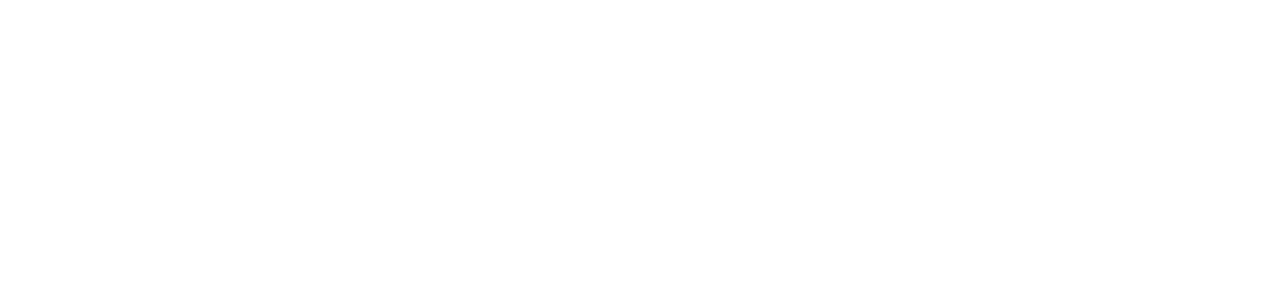
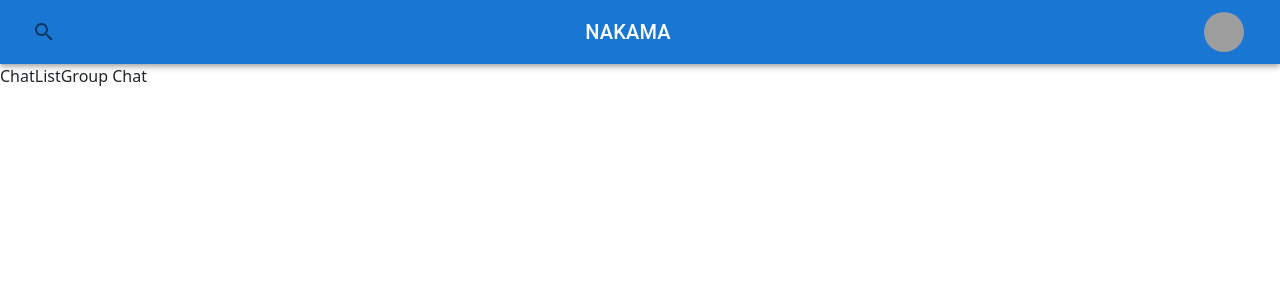
Before and after one commit to Saithiha24/Nakama-Client, a React (Create React App) app: page /chat in a window 1280 px wide. Shown: the top 300 px of the page. Built offline with nearby package versions, Linux system fonts and the light colour scheme; grey boxes are pictures that could not be loaded.

Commit message:
error logout can't get to / route

```diff
--- a/package.json
+++ b/package.json
@@ -7,6 +7,7 @@
     "@emotion/styled": "^11.6.0",
     "@mui/icons-material": "^5.2.5",
     "@mui/material": "^5.2.7",
+    "@reduxjs/toolkit": "^1.7.1",
     "@testing-library/jest-dom": "^5.16.1",
     "@testing-library/react": "^12.1.2",
     "@testing-library/user-event": "^13.5.0",
@@ -17,6 +18,7 @@
     "react": "^17.0.2",
     "react-bootstrap": "^2.0.4",
     "react-dom": "^17.0.2",
+    "react-redux": "^7.2.6",
     "react-router-dom": "^6.2.1",
     "react-scripts": "5.0.0",
     "web-vitals": "^2.1.2"
--- a/src/App.js
+++ b/src/App.js
@@ -3,17 +3,14 @@
 import Home from "./component/Home";
 import Chat from "./component/chat/Chat";
 import "./App.css";
-import ChatProvider from "./Context/ChatProvider";
 
 const App = () => {
   return (
     <Router>
-      <ChatProvider>
-        <Routes>
-          <Route path="/" exact element={<Home />} />
-          <Route path="/chat" element={<Chat />} />
-        </Routes>
-      </ChatProvider>
+      <Routes>
+        <Route path="/" exact element={<Home />} />
+        <Route path="/chat" element={<Chat />} />
+      </Routes>
     </Router>
   );
 };
--- /dev/null
+++ b/src/ChatRoom/MenuProfile.js
@@ -0,0 +1,49 @@
+import { Avatar, Button, Menu, MenuItem } from "@mui/material";
+import React, { useState } from "react";
+import { useNavigate } from "react-router-dom";
+
+const MenuProfile = () => {
+  const [anchorEl, setAnchorEl] = useState(null);
+  const navigate = useNavigate();
+  const open = Boolean(anchorEl);
+  const handleClick = (event) => {
+    setAnchorEl(event.currentTarget);
+  };
+  const handleClose = () => {
+    setAnchorEl(null);
+  };
+  const logoutHandler = () => {
+    localStorage.removeItem("useInfo");
+    navigate("/");
+    handleClose();
+  };
+  return (
+    <div>
+      <Button
+        color="secondary"
+        id="basic-button"
+        aria-controls={open ? "basic-menu" : undefined}
+        aria-haspopup="true"
+        aria-expanded={open ? "true" : undefined}
+        onClick={handleClick}
+      >
+        <Avatar alt="Remy Sharp" src="/static/images/avatar/1.jpg" />
+      </Button>
+      <Menu
+        id="basic-menu"
+        anchorEl={anchorEl}
+        open={open}
+        onClose={handleClose}
+        MenuListProps={{
+          "aria-labelledby": "basic-button",
+        }}
+      >
+        <MenuItem onClick={handleClose}>Profile</MenuItem>
+        <MenuItem onClick={handleClose}>My account</MenuItem>
+        <MenuItem onClick={logoutHandler}>Logout</MenuItem>
+      </Menu>
+    </div>
+  );
+};
+
+export default MenuProfile;
--- a/src/ChatRoom/NavBar.js
+++ b/src/ChatRoom/NavBar.js
@@ -1,24 +1,26 @@
 import {
   AppBar,
-  Button,
   IconButton,
   Toolbar,
   Tooltip,
   Typography,
 } from "@mui/material";
 import { Search } from "@mui/icons-material";
-import React from "react";
+import React, { useState } from "react";
+import MenuProfile from "./MenuProfile";
 
 const NavBar = () => {
   return (
     <div>
-      <AppBar position="fixed">
-        <Toolbar>
-          <Tooltip title="add a user">
+      <AppBar position="relative">
+        <Toolbar className="d-flex justify-content-between">
+          <Tooltip title="Find a user">
             <IconButton>
               <Search />
             </IconButton>
           </Tooltip>
+          <Typography variant="h6">NAKAMA</Typography>
+          <MenuProfile />
         </Toolbar>
       </AppBar>
     </div>
--- a/src/Context/ChatProvider.js
+++ /dev/null
@@ -1,24 +0,0 @@
-import React, { createContext, useContext, useState, useEffect } from "react";
-import { useNavigate } from "react-router-dom";
-
-const chatContext = createContext();
-
-const ChatProvider = ({ Children }) => {
-  const [user, setuser] = useState();
-  const navigate = useNavigate();
-  useEffect(() => {
-    const user = JSON.stringify(localStorage.getItem("userInfo"));
-    setuser(user);
-    if (!user) navigate("/");
-  }, [navigate]);
-  return (
-    <chatContext.Provider value={{ user, setuser }}>
-      {Children}
-    </chatContext.Provider>
-  );
-};
-export const ChatState = () => {
-  return useContext(chatContext);
-};
-
-export default ChatProvider;
--- a/src/component/Home.js
+++ b/src/component/Home.js
@@ -3,12 +3,15 @@
 import SignIn from "./auth/SignIn";
 import Login from "./auth/Login";
 import { useNavigate } from "react-router-dom";
+import { useDispatch } from "react-redux";
 
 const Home = () => {
   const navigate = useNavigate();
+  const dispatch = useDispatch();
   useEffect(() => {
     const user = JSON.parse(localStorage.getItem("userInfo"));
     if (user) navigate("/chat");
+    if (!user) navigate("/");
   }, [navigate]);
 
   return (
--- a/src/index.js
+++ b/src/index.js
@@ -1,10 +1,14 @@
 import ReactDOM from "react-dom";
 import React from "react";
 import App from "./App";
+import { Provider } from "react-redux";
+import { store } from "./redux/store";
 
 ReactDOM.render(
   <React.StrictMode>
-    <App />
+    <Provider store={store}>
+      <App />
+    </Provider>
   </React.StrictMode>,
   document.getElementById("root")
 );
--- /dev/null
+++ b/src/redux/UserSlice.js
@@ -0,0 +1,13 @@
+import { createSlice } from "@reduxjs/toolkit";
+
+export const UserSlice = createSlice({
+  name: "user",
+  initialState: {
+    user: [],
+  },
+  reducers: {
+    getReducer: (state, { payload }) => (state.user = payload),
+  },
+});
+
+export const User = (state) => state.user.user;
--- /dev/null
+++ b/src/redux/store.js
@@ -0,0 +1,6 @@
+import { configureStore } from "@reduxjs/toolkit";
+import { UserSlice } from "./UserSlice";
+
+export const store = configureStore({
+  reducer: UserSlice,
+});
```
Also changed, not shown: 1 other file (tests, documents, lock files or other folders).
